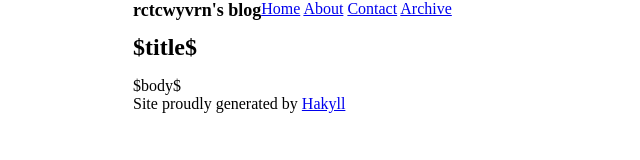
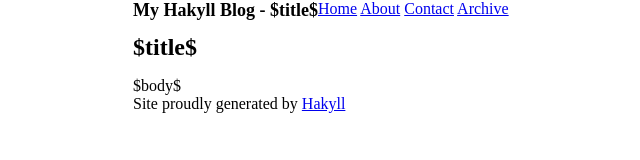
Before and after one commit to rctcwyvrn/rctcwyvrn.github.io, a plain HTML site: page templates/default.html in a window 1280 px wide. Shown: the whole page, without its empty margins (207-847 px from the left). Drawn offline with Linux system fonts and the light colour scheme.

Commit message:
dev update

```diff
--- a/templates/default.html
+++ b/templates/default.html
@@ -4,13 +4,13 @@
 <html xmlns="http://www.w3.org/1999/xhtml" xml:lang="en" lang="en">
     <head>
         <meta http-equiv="Content-Type" content="text/html; charset=UTF-8" />
-        <title>My Hakyll Blog - $title$</title>
+        <title>rctcwyvrn's blog - $title$</title>
         <link rel="stylesheet" type="text/css" href="/css/default.css" />
     </head>
     <body>
         <div id="header">
             <div id="logo">
-                <a href="/">rctcwyvrn's blog</a>
+                <a href="/">My Hakyll Blog - $title$</a>
             </div>
             <div id="navigation">
                 <a href="/">Home</a>
```
